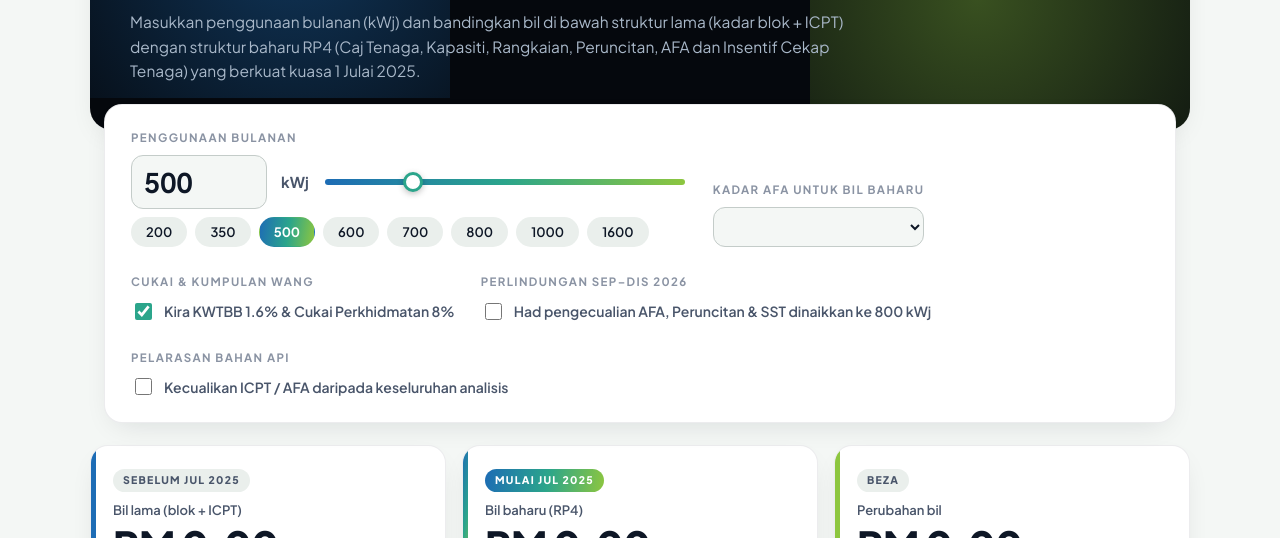
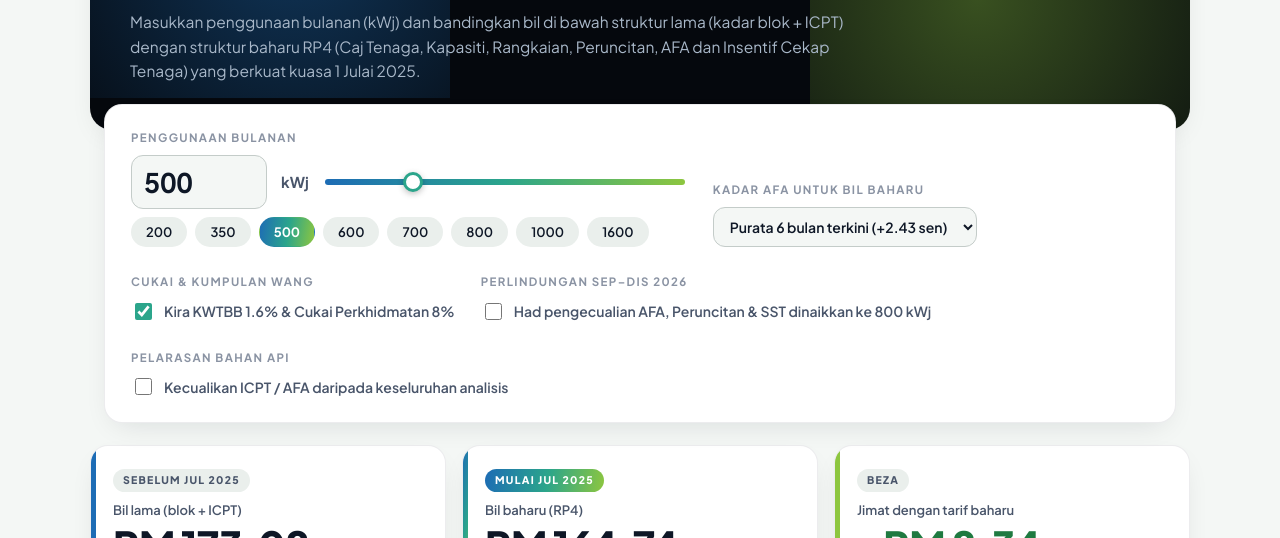
Before and after one commit to adzimaziz/bilanalisis, a website: page index.html in a window 1280 px wide. Shown: the part 262-800 px from the top of the page. Drawn offline with Linux system fonts and the light colour scheme.

Commit message:
Betulkan pertembungan pembolehubah selV yang mematikan skrip
Co-Authored-By: Claude Fable 5 <noreply@anthropic.com>

```diff
--- a/index.html
+++ b/index.html
@@ -843,10 +843,10 @@ function update(){
   const withTax=$("#taxTgl").checked;
   // Perlindungan hanya untuk bulan Sep–Dis 2026 DAN jumlah penggunaan ≤800 kWj
   const PROT_MONTHS=["Sep 26","Okt 26","Nov 26","Dis 26"];
-  const selV=$("#afaSel").value;
+  const protSelV=$("#afaSel").value;
   let protMonthOk=true; // purata 6/12 bulan dianggap anggaran bil semasa (dalam tempoh)
-  if(selV.startsWith("m:")) protMonthOk=PROT_MONTHS.includes(selV.slice(2));
-  else if(selV.startsWith("fm:")) protMonthOk=PROT_MONTHS.includes(selV.slice(3));
+  if(protSelV.startsWith("m:")) protMonthOk=PROT_MONTHS.includes(protSelV.slice(2));
+  else if(protSelV.startsWith("fm:")) protMonthOk=PROT_MONTHS.includes(protSelV.slice(3));
   const protTgl=$("#protTgl");
   protTgl.disabled=!protMonthOk;
   const protWrap=protTgl.closest(".toggle");
```
